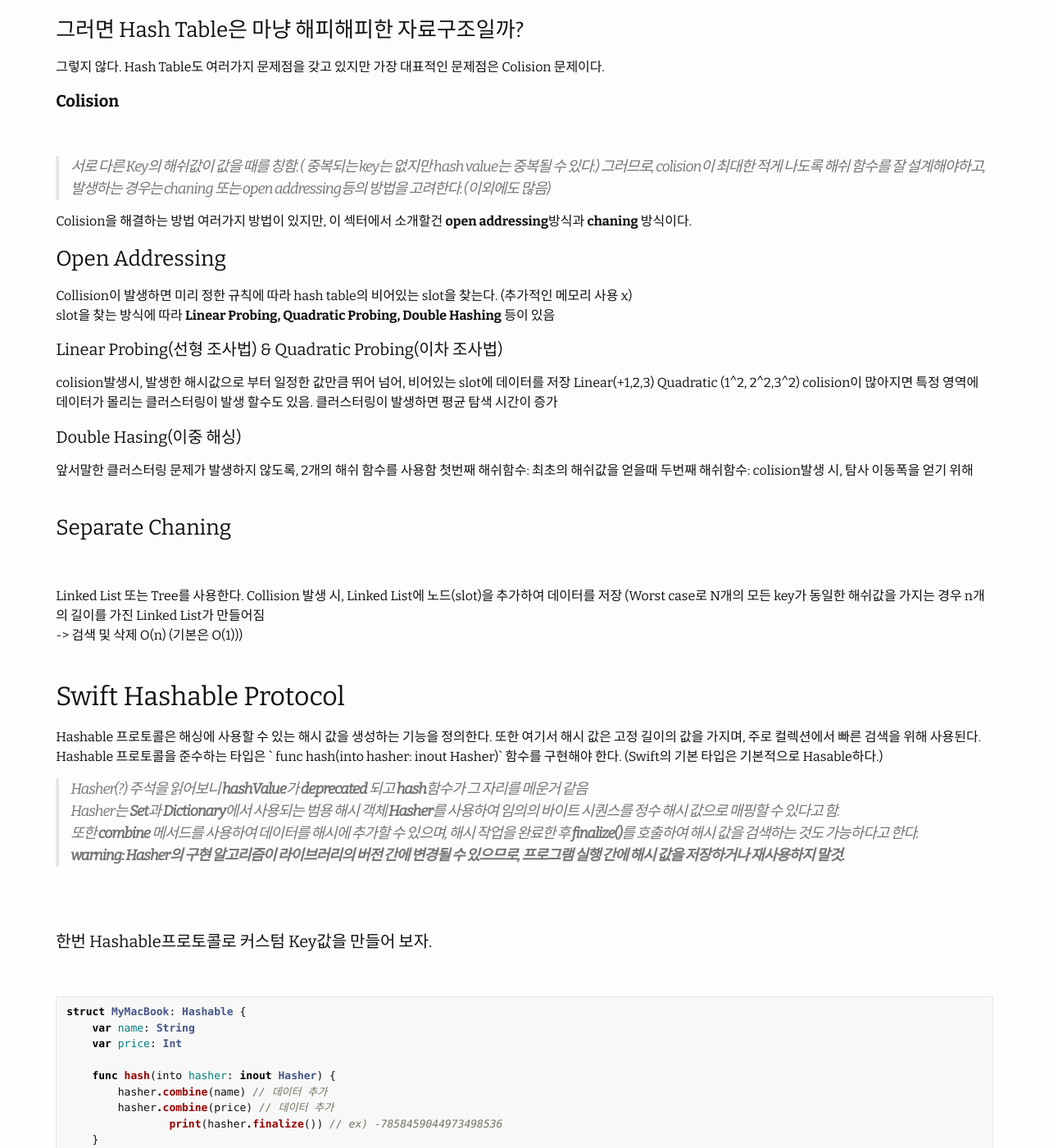
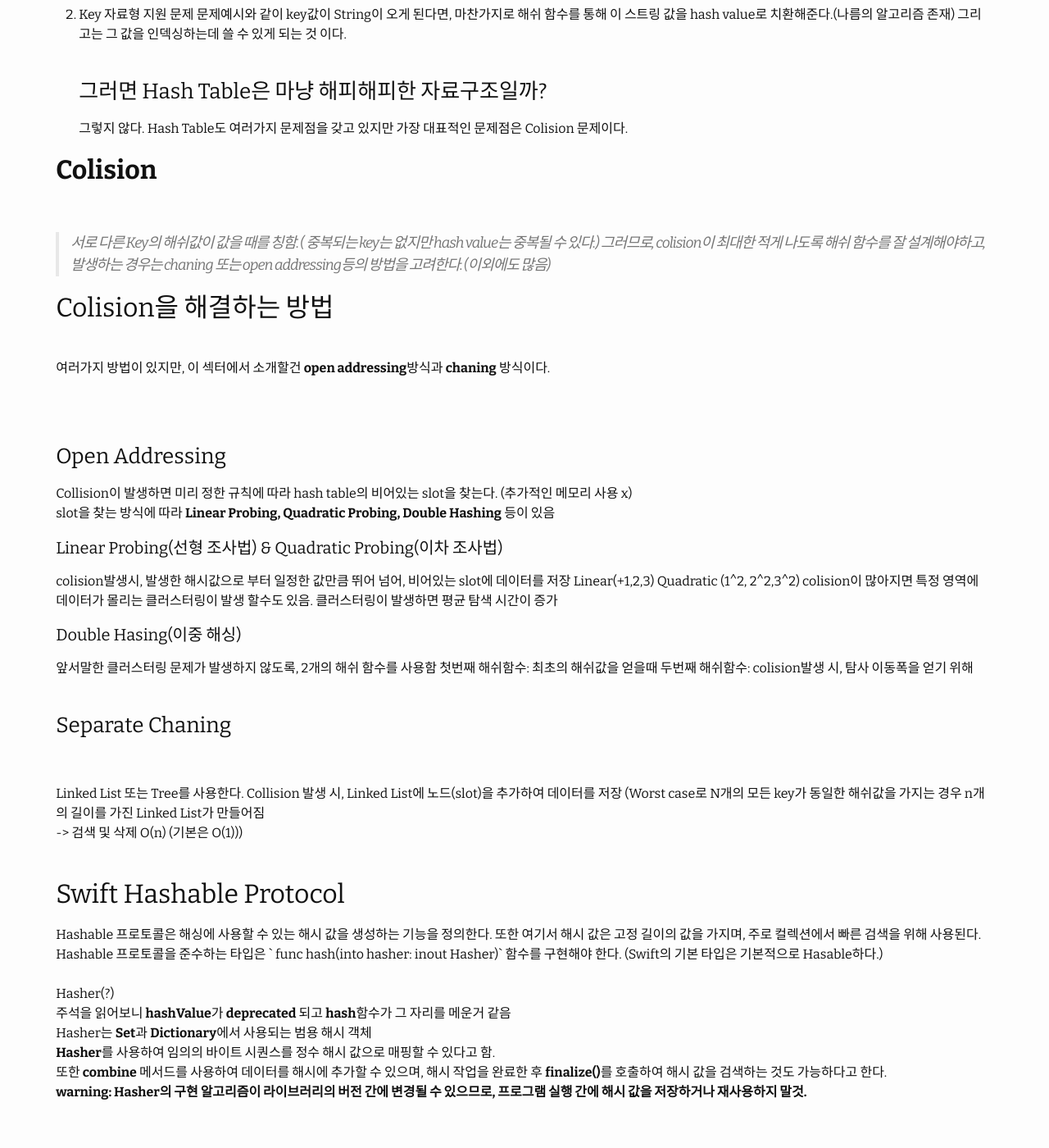
Before and after one commit to sanghun0724/sanghun0724.github.io, a Jekyll site: the page built from _posts/2023-09-28-Hash In Swift.md, in a window 1280 px wide and 1400 px high, scrolled down 1780 px. Shown: the whole window at 82% size. Built offline with Jekyll 4.4.1, drawn with Linux system fonts in a browser that asks for light colours.

Commit message:
[git blog] [ upload post: 2023-09-27-Hash In Swift ]

```diff
--- a/_posts/2023-09-28-Hash In Swift.md
+++ b/_posts/2023-09-28-Hash In Swift.md
@@ -8,7 +8,7 @@ layout: post
 
 <br>
 
-> Key값으로 k를 갖는 원소는 index k에 저장하는 방식의 테이블이다.(array 사용)
+> Key값으로  k를 갖는  원소는 index k에  저장하는 방식의 테이블이다.(array 사용)
 
 <br>
 
@@ -18,6 +18,7 @@ layout: post
 **1. 불필요한 공간 낭비**
 
 - Ex) key가 만약 2000번대 부터 시작한다면 0~1999의 인덱스의 공간은 낭비하게 된다.
+<br>
 <br>
 
 **2. key가 다양한 자료형 지원 x**
@@ -46,6 +47,7 @@ Ex) 해쉬 브라운, 해쉬 태그
 > 해시 함수를 사용하면 입력값에 대해 항상 동일한 규칙에 따라 고정된 길이의 해시값을 생성
 <br>
 <br>
+
 #### - Hash Value
 
 <br>
@@ -59,32 +61,42 @@ Ex) 해쉬 브라운, 해쉬 태그
 
 > 매핑 전 원래 데이터의 값을 키(key), 매핑 후 데이터의 값을 해시값(hash value), 매핑하는 과정 자체를 해싱(hashing)
 <br>
+<br>
+
 
 ## Hash Table<br>
 앞서 말한, Direct-Address-Table의 문제점을 해결하기 위해 **Hash Table은 hash function 'h' 를 사용하여 (key: value)를 인덱스 h(k) 에 저장한다.** **주로 키 k값을 갖는 원소가 위치 h(k)에 해쉬된다.** 라고 표현하기도 한다.  그리고 여기서 전제조건은 key가 무조건 존재해야 하며 중복되서도 안된다
+<br>
+> slot, bucket: hash table을 구성하는 (key:value)를 저장하는 각각의 공간을 칭함.
+<br>
 
-> slot, bucket: hash table을 구성하는 (key:value)를 저장하는 각각의 공간을 칭함.
-
-좀 더 구체적으로, Hash Table을 사용해 Direct-Address-Table의 문제점을 어떻게 해결할까?
+좀 더 구체적으로, Hash Table을 사용해 Direct-Address-Table의 문제점을 어떻게 해결할까?<br>
 
 1. 공간 낭비 문제
 방금과 같이 2000의 값을 가지는 key가 있다고 가정하면, 해쉬 테이블은 Hash Function을 활용해 키값을 넣어 해쉬값을 만들어 내고 그값을 인덱스로 사용하여 효율성을 높인다.<br> 예를들어, k modular 9 이라는 식의 해쉬 함수가 있다면 2000을 9로 나눈 나머지니깐 2가 나온다. 그럼 index0 ~ 2000이 아닌 index 0 ~ 2만 써도 되니 불필요한 공간 논리 상, 1998을 아낄 수 가 있다. (원리가 이렇다는 것)
+<br>
 
 2. Key 자료형 지원 문제
 문제예시와 같이 key값이 String이 오게 된다면,  마찬가지로 해쉬 함수를 통해 이 스트링 값을 hash value로 치환해준다.(나름의 알고리즘 존재) 그리고는 그 값을 인덱싱하는데 쓸 수 있게 되는 것 이다.
-
+<br>
+<br>
 ### 그러면 Hash Table은 마냥 해피해피한 자료구조일까?<br>
 그렇지 않다. Hash Table도 여러가지 문제점을 갖고 있지만 가장 대표적인 문제점은 Colision 문제이다.
 <br>
-#### **Colision**
+
+## **Colision**
+
 <br>
 
 > 서로 다른 Key의 해쉬값이 값을 때를 칭함. ( 중복되는 key는 없지만 hash value는 중복될 수 있다.)
 그러므로,  colision이 최대한 적게 나도록 해쉬 함수를 잘 설계해야하고, 발생하는 경우는 chaning 또는 open addressing등의 방법을 고려한다. (이외에도 많음)
 
-Colision을 해결하는 방법
+## Colision을 해결하는 방법<br>
+<br>
 여러가지 방법이 있지만, 이 섹터에서 소개할건 **open addressing**방식과  **chaning** 방식이다.
 
+<br>
+<br>
 ### Open Addressing
 Collision이 발생하면 미리 정한 규칙에 따라 hash table의 비어있는 slot을 찾는다. (추가적인 메모리 사용 x) <br>
 slot을 찾는 방식에 따라 **Linear Probing, Quadratic Probing, Double Hashing** 등이 있음
@@ -115,13 +127,13 @@ Hashable 프로토콜은 해싱에 사용할 수 있는 해시 값을 생성하
 ` func hash(into hasher: inout Hasher)`
 함수를 구현해야 한다.
 (Swift의 기본 타입은 기본적으로 Hasable하다.)
-
-
-> Hasher(?)
-> 주석을 읽어보니 **hashValue**가 **deprecated** 되고 **hash**함수가 그 자리를 메운거 같음<br>
-> Hasher는 **Set**과 **Dictionary**에서 사용되는 범용 해시 객체
-> **Hasher**를 사용하여 임의의 바이트 시퀀스를 정수 해시 값으로 매핑할 수 있다고 함.<br> 또한 **combine** 메서드를 사용하여 데이터를 해시에 추가할 수 있으며, 해시 작업을 완료한 후 **finalize()**를 호출하여 해시 값을 검색하는 것도 가능하다고 한다.<br>
-> **warning: Hasher의 구현 알고리즘이 라이브러리의 버전 간에 변경될 수 있으므로, 프로그램 실행 간에 해시 값을 저장하거나 재사용하지 말것.**
+<br>
+<br>
+Hasher(?)<br>
+주석을 읽어보니 **hashValue**가 **deprecated** 되고 **hash**함수가 그 자리를 메운거 같음<br>
+Hasher는 **Set**과 **Dictionary**에서 사용되는 범용 해시 객체<br>
+**Hasher**를 사용하여 임의의 바이트 시퀀스를 정수 해시 값으로 매핑할 수 있다고 함.<br> 또한 **combine** 메서드를 사용하여 데이터를 해시에 추가할 수 있으며, 해시 작업을 완료한 후 **finalize()**를 호출하여 해시 값을 검색하는 것도 가능하다고 한다.<br>
+**warning: Hasher의 구현 알고리즘이 라이브러리의 버전 간에 변경될 수 있으므로, 프로그램 실행 간에 해시 값을 저장하거나 재사용하지 말것.**<br>
 
 <br>
 <br>
```
